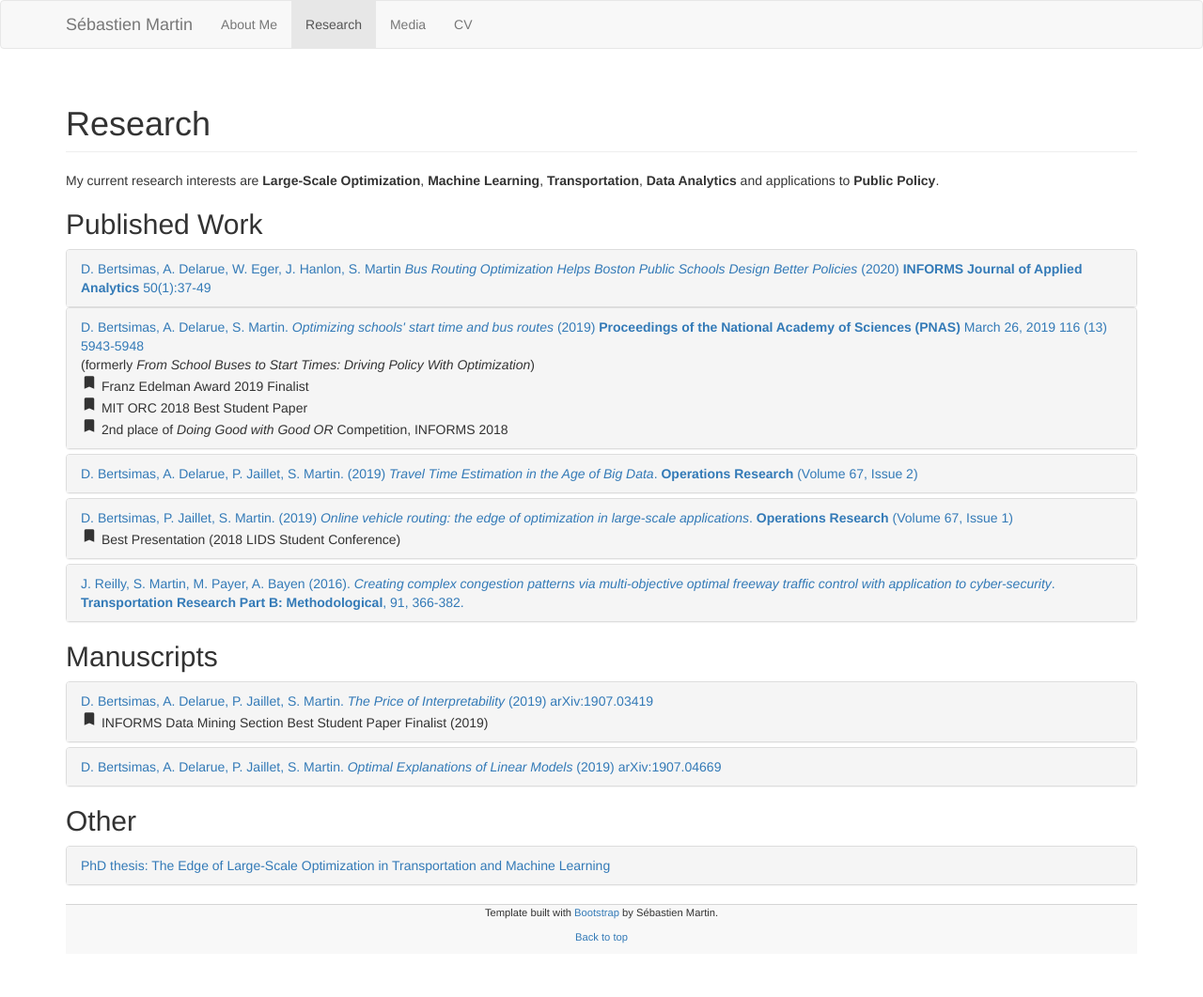
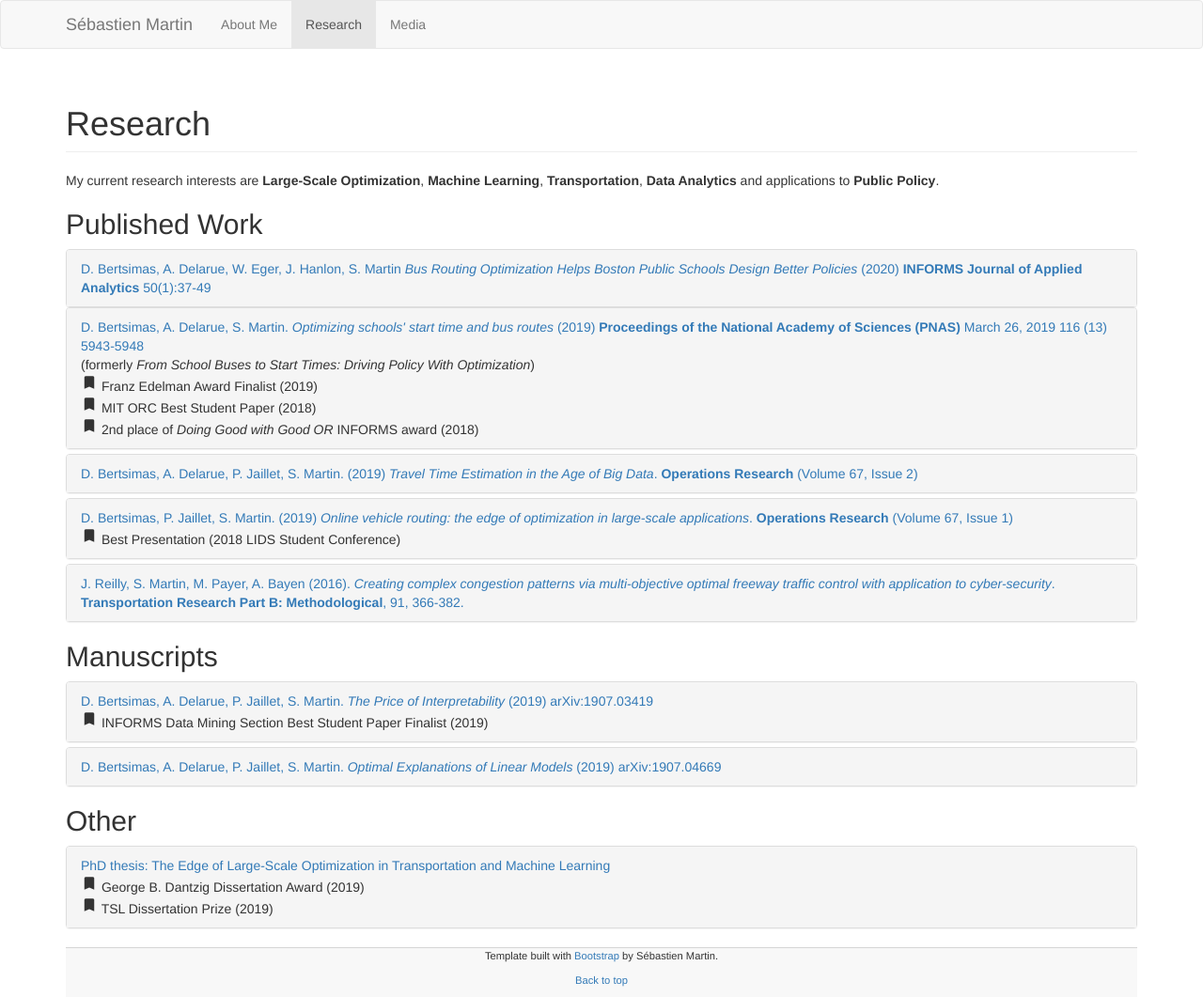
Before and after one commit to trevorhsong/trevorhsong.github.io, a Jekyll site: the page built from research.html, in a window 1280 px wide. Shown: the whole page at 94% size. Built offline with Jekyll 4.4.1, drawn with Linux system fonts in a browser that asks for light colours; before the commit the page ends 1015 px from its top, so only the background shows below that.

Commit message:
typos and other updates

```diff
--- a/_config.yml
+++ b/_config.yml
@@ -6,8 +6,6 @@
 title: Sebastien Martin
 email: 92sebastien@gmail.com
 description: Personal Website of Sebastien Martin, PhD Student at MIT
-
-currentresume: resumes/S.MARTIN_201901_resume_academic.pdf # DO NOT FORGET TO CHANGE THE TAB LINK AS WELL
 
 # baseurl: "" # the subpath of your site, e.g. /blog
 # url: "" # the base hostname & protocol for your site, e.g. http://example.com
@@ -27,10 +25,8 @@ tabnames:
   - About Me
   - Research
   - Media
-  - CV
 
 tablinks:
   - index.html
   - research.html
   - media.html
-  - assets/resumes/S.MARTIN_201901_resume_academic.pdf
--- a/research.html
+++ b/research.html
@@ -48,9 +48,9 @@ tabname: Research
             <strong>Proceedings of the National Academy of Sciences (PNAS)</strong> March 26, 2019 116 (13) 5943-5948
           </a><br />
           (formerly <em>From School Buses to Start Times: Driving Policy With Optimization</em>) <br />
-          <i class="material-icons md-18">bookmark</i> Franz Edelman Award 2019 Finalist <br />
-          <i class="material-icons md-18">bookmark</i> MIT ORC 2018 Best Student Paper <br />
-          <i class="material-icons md-18">bookmark</i> 2nd place of <em>Doing Good with Good OR</em> Competition, INFORMS 2018
+          <i class="material-icons md-18">bookmark</i> Franz Edelman Award Finalist (2019)<br />
+          <i class="material-icons md-18">bookmark</i> MIT ORC Best Student Paper (2018)<br />
+          <i class="material-icons md-18">bookmark</i> 2nd place of <em>Doing Good with Good OR</em> INFORMS award (2018)
         </div>
         <div id="collapse4" class="panel-collapse collapse">
           <div class="panel-body">
@@ -227,7 +227,9 @@ tabname: Research
         <div class="panel-heading">
             <a data-toggle="collapse" data-parent="#other" href="#phdthesis">
               PhD thesis: The Edge of Large-Scale Optimization in Transportation and Machine Learning
-            </a>
+            </a><br />
+            <i class="material-icons md-18">bookmark</i> George B. Dantzig Dissertation Award (2019) <br />
+            <i class="material-icons md-18">bookmark</i> TSL Dissertation Prize (2019) <br />
         </div>
         <div id="phdthesis" class="panel-collapse collapse">
           <div class="panel-body">
```
Also changed, not shown: index.html (+4 -4 lines).
